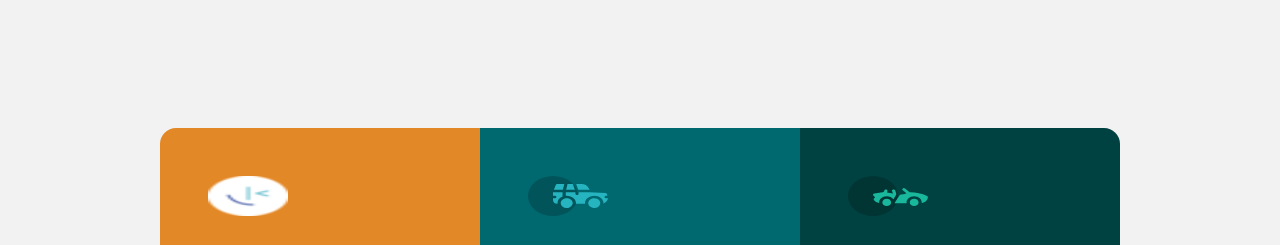
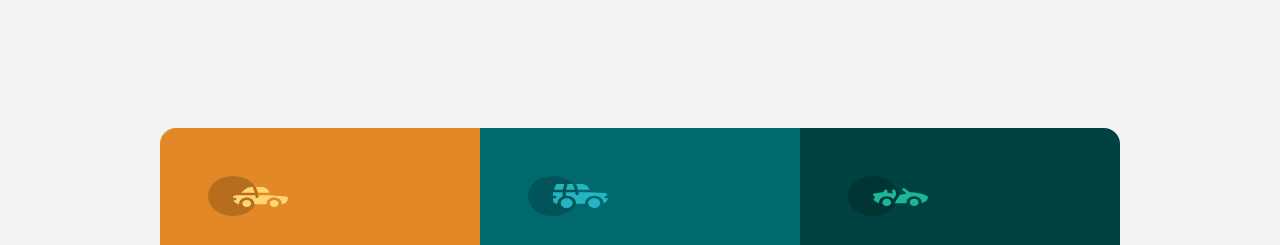
Before and after one commit to AgilePanda482/3-columnPreviewCardComponent-FrontendMentor, a plain HTML site: page src/index.html in a window 1280 px wide. Shown: the top 245 px of the page. Drawn offline with Linux system fonts and the light colour scheme; a web font is replaced by a local one.

Commit message:
Fix: change favicon to sedans.svg

```diff
--- a/src/index.html
+++ b/src/index.html
@@ -3,7 +3,7 @@
 <head>
   <meta charset="UTF-8">
   <meta name="viewport" content="width=device-width, initial-scale=1.0">
-  <link rel="icon" type="image/png" sizes="32x32" href="./images/favicon-32x32.png">
+  <link rel="icon" type="image/png" sizes="32x32" href="./assets/images/favicon-32x32.png">
   <title>Frontend Mentor | 3-column preview card component</title>
   <link rel="stylesheet" href="./style.css">
 </head>
@@ -11,7 +11,7 @@
   <main>
     <div class="container">
       <section class="card sedans">
-        <img src="./assets/images/favicon-32x32.png" alt="Sedan icon" width="64" height="40">
+        <img src="./assets/images/icon-sedans.svg" alt="Sedan icon" width="64" height="40">
         <h1>SEDANS</h1>
         <p>Choose a sedan for its affordability and excellent fuel economy. Ideal for cruising in the city
         or on your next road trip.</p>
```
